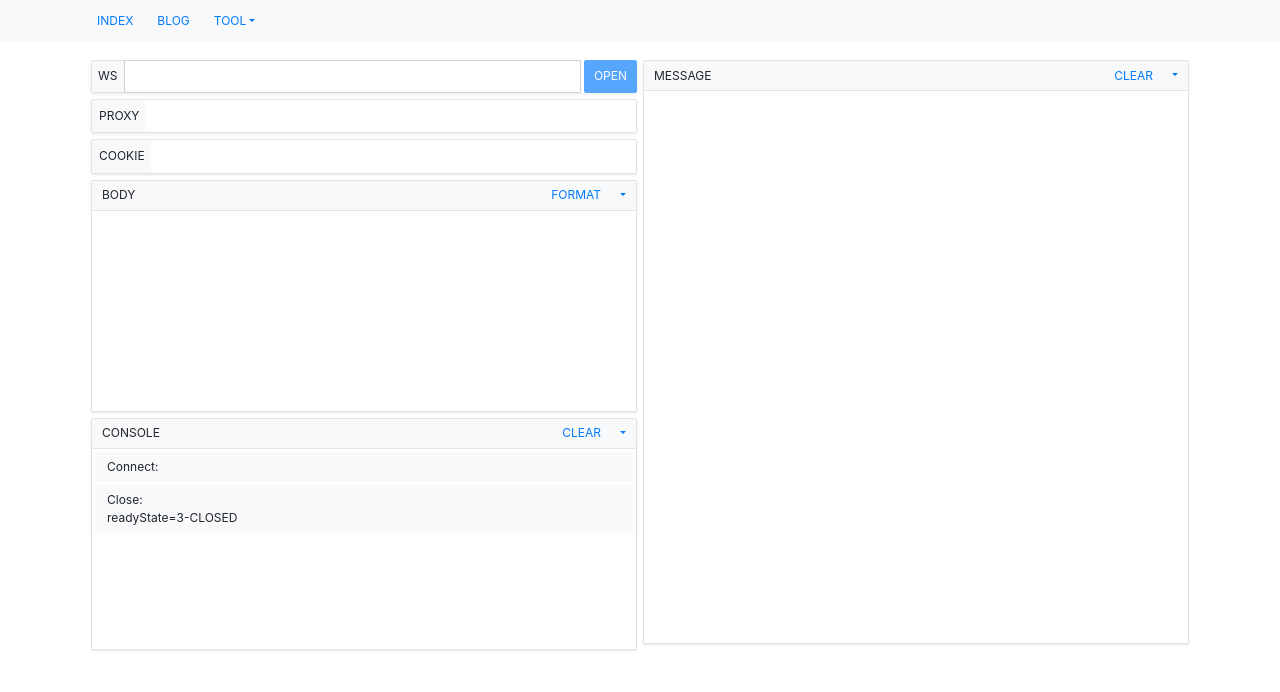
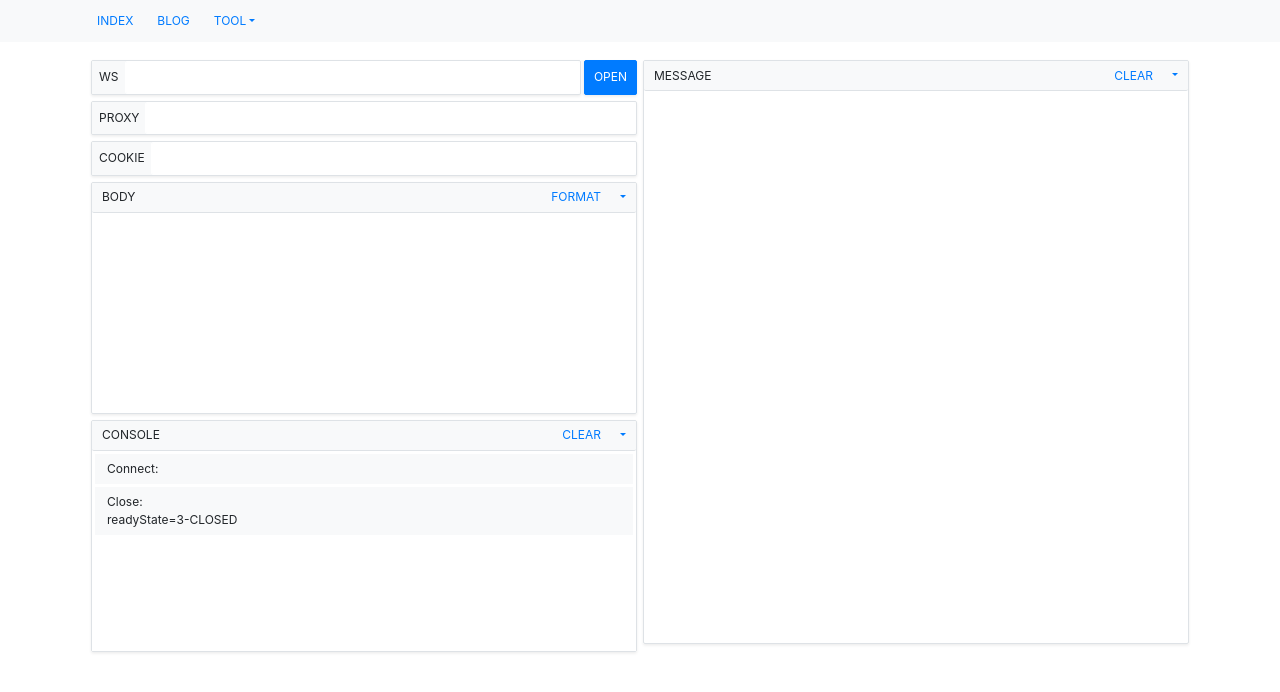
Before and after one commit to sunnymix/sunnymix, a plain HTML site: page tool/websocket/index.html in a window 1280 px wide. Both pictures are taken after a click on the button "OPEN". Drawn offline with Linux system fonts and the light colour scheme.

Commit message:
Change input style

```diff
--- a/tool/websocket/index.html
+++ b/tool/websocket/index.html
@@ -15,7 +15,7 @@
       <div class="row mx-1">
         <div class="col-sm px-1">
 
-          <div class="d-flex flex-nowrap mb-2 bg-white align-items-stretch shadow-sm">
+          <!-- <div class="d-flex flex-nowrap mb-2 bg-white align-items-stretch shadow-sm">
             <div class="flex-shrink-0 d-flex  align-items-center border border-right-0 bg-light rounded-left text-nowrap px-2 py-2">
               <div>WS</div>
             </div>
@@ -27,11 +27,26 @@
               <button type="button" class="btn btn-danger py-2 mr-1 collapse" id="websocket-close"><i class="fa fa-times"></i></button>
               <button type="button" class="btn btn-success py-2 collapse" id="websocket-send">SEND</button>
             </div>
+          </div> -->
 
+          <div class="d-flex flex-nowrap bg-white align-items-stretch mb-2">
+            <div class="w-100 d-flex flex-nowrap border rounded bg-white align-items-stretch shadow-sm">
+              <div class="flex-shrink-0 d-flex  align-items-center border border-right-0 bg-light border-light rounded-left text-nowrap px-2 py-2">
+                <div>WS</div>
+              </div>
+              <div class="w-100 bg-light" style="position: relative;">
+                <textarea id="websocket-url" type="text" class="form-control autoinput w-100 bg-white border-white overflow-hidden" data-autoinput-resize="focus" rows="1" style="word-break: break-all;"></textarea>
+              </div>
+            </div>
+            <div class="flex-shrink-0 bg-light d-flex">
+              <button type="button" class="btn btn-primary py-2 shadow-sm ml-1" id="websocket-connect">OPEN</button>
+              <button type="button" class="btn btn-danger py-2 shadow-sm ml-1 collapse" id="websocket-close"><i class="fa fa-times"></i></button>
+              <button type="button" class="btn btn-success py-2 shadow-sm ml-1 collapse" id="websocket-send">SEND</button>
+            </div>
           </div>
 
           <div class="d-flex mb-2 border rounded bg-white align-items-stretch shadow-sm">
-            <div class="flex-shrink-1 d-flex  align-items-center border border-right-0 bg-light border-light rounded-left text-nowrap px-2 py-2">
+            <div class="flex-shrink-1 d-flex align-items-center border border-right-0 bg-light border-light rounded-left text-nowrap px-2 py-2">
               <div>PROXY</div>
             </div>
             <div class="w-100 bg-light" style="position: relative;">
--- a/tool/websocket/js/websocket.js
+++ b/tool/websocket/js/websocket.js
@@ -95,6 +95,7 @@ $(function () {
     }
 
     function connectClose() {
+        connectBtn.prop('disabled', false);
         connectBtn.removeClass(collapse);
         sendBtn.addClass(collapse);
         closeBtn.addClass(collapse);
```
